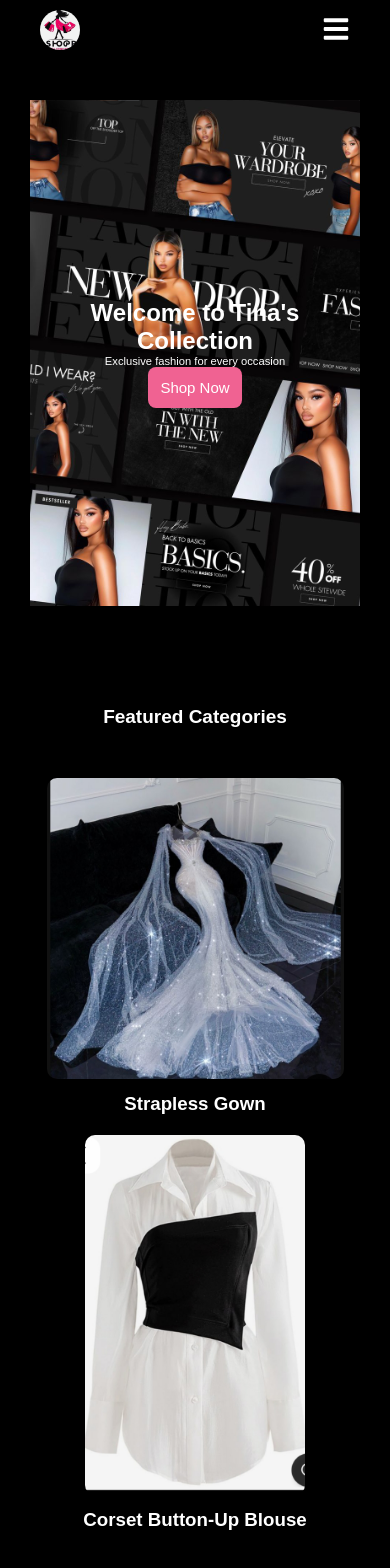
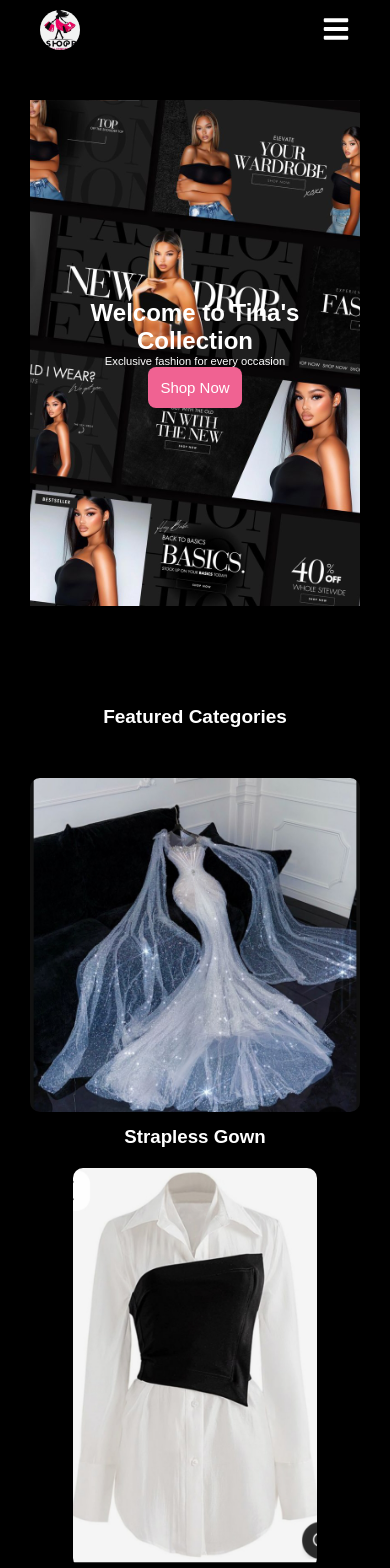
Before and after one commit to Anit81/e-commerce-website, a React (Vite) app: page / in a window 390 px wide. Shown: the top 1568 px of the page. Built offline with nearby package versions, Linux system fonts and the light colour scheme.

Commit message:
Update home.css

```diff
--- a/src/components/home.css
+++ b/src/components/home.css
@@ -187,7 +187,7 @@
     font-size: 0.7rem;
   }
   .promo-banner img {
-    height: 400px;
+    height: 100%;
    width:100%
   }
   .promo-text {
@@ -205,7 +205,7 @@
 }
 
 .category-card img {
-  width: 90%;
+  width: 100%;
   max-height: 400px;
  }
   .new-arrival-grid {
```
